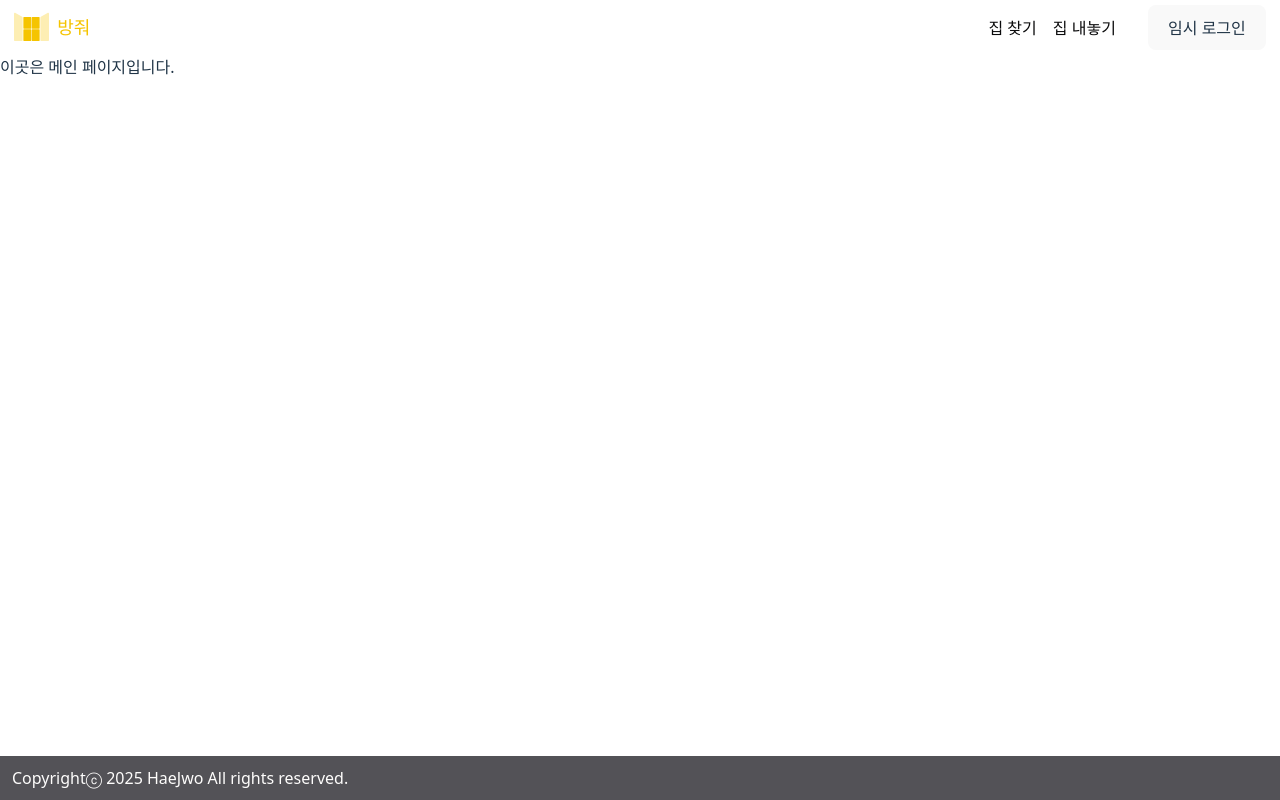
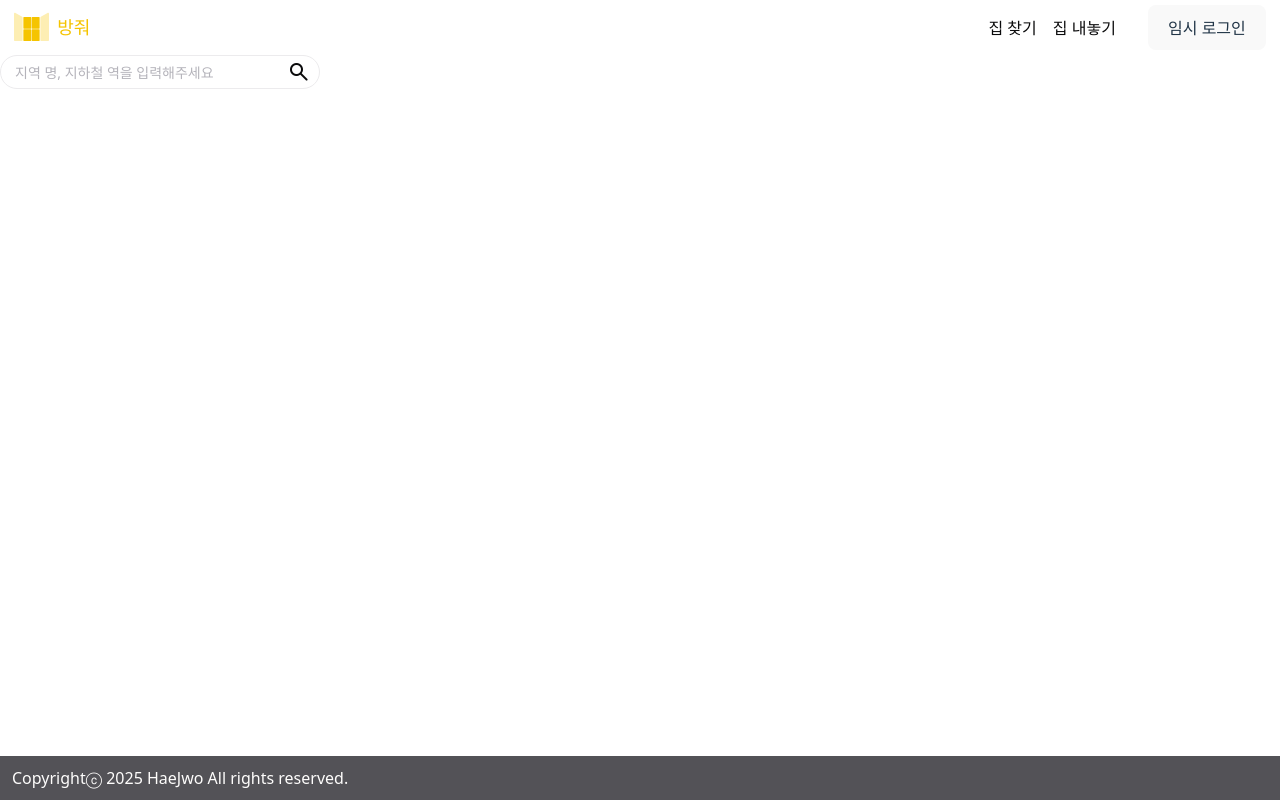
Before and after one commit to eosa1414/bang-jwo, a React (Vite) app in the folder front-end/: page / in a window 1280 px wide. Built offline with nearby package versions, Linux system fonts and the light colour scheme; a web font is replaced by a local one.

Commit message:
feat: 검색창 구현(기능 x)

```diff
--- /dev/null
+++ b/front-end/src/components/SearchBar.tsx
@@ -0,0 +1,35 @@
+import { useState } from "react";
+
+const SearchBar = () => {
+  const [searchQuery, setSearchQuery] = useState("");
+
+  const search = () => {
+    console.log("검색창 입력 내용:", searchQuery); //임시 console, 차후 기능 구현
+  };
+
+  const onChange = (e) => {
+    setSearchQuery(e.target.value);
+  };
+
+  return (
+    <div className="flex w-full max-w-xs border border-neutral-light100 rounded-full overflow-hidden p-[4px_8px_4px_14px]">
+      <input
+        type="text"
+        value={searchQuery}
+        onChange={onChange}
+        placeholder="지역 명, 지하철 역을 입력해주세요"
+        className="flex-grow border-none outline-none placeholder-neutral-gray placeholder:text-sm"
+      />
+
+      {/* 차후 IconButton으로의 변경 고려 */}
+      <div
+        className="flex rounded-full justify-center items-center text-neutral-black bg-transparent cursor-pointer"
+        onClick={search}
+      >
+        <i class="material-symbols-rounded">search</i>
+      </div>
+    </div>
+  );
+};
+
+export default SearchBar;
--- a/front-end/src/pages/home/Home.tsx
+++ b/front-end/src/pages/home/Home.tsx
@@ -1,5 +1,11 @@
+import SearchBar from "../../components/SearchBar";
+
 const Home = () => {
-  return <div>이곳은 메인 페이지입니다.</div>;
+  return (
+    <div>
+      <SearchBar />
+    </div>
+  );
 };
 
 export default Home;
--- a/front-end/src/pages/room-find/RoomFind.tsx
+++ b/front-end/src/pages/room-find/RoomFind.tsx
@@ -1,6 +1,7 @@
 import SideBar from "./SideBar";
 import ImageItem from "../../components/ImageItem";
 import KakaoMap from "../../components/KakaoMap";
+import SearchBar from "../../components/SearchBar";
 
 const RoomFind = () => {
   return (
@@ -8,7 +9,8 @@ const RoomFind = () => {
       <SideBar />
 
       {/* pannel */}
-      <div className="bg-real-white relative w-[340px] border-r-1 border-neutral-light100">
+      <div className="flex flex-col items-center bg-real-white relative w-[340px] border-r-1 border-neutral-light100">
+        <SearchBar />
         <ImageItem />
         <ImageItem />
 
```
